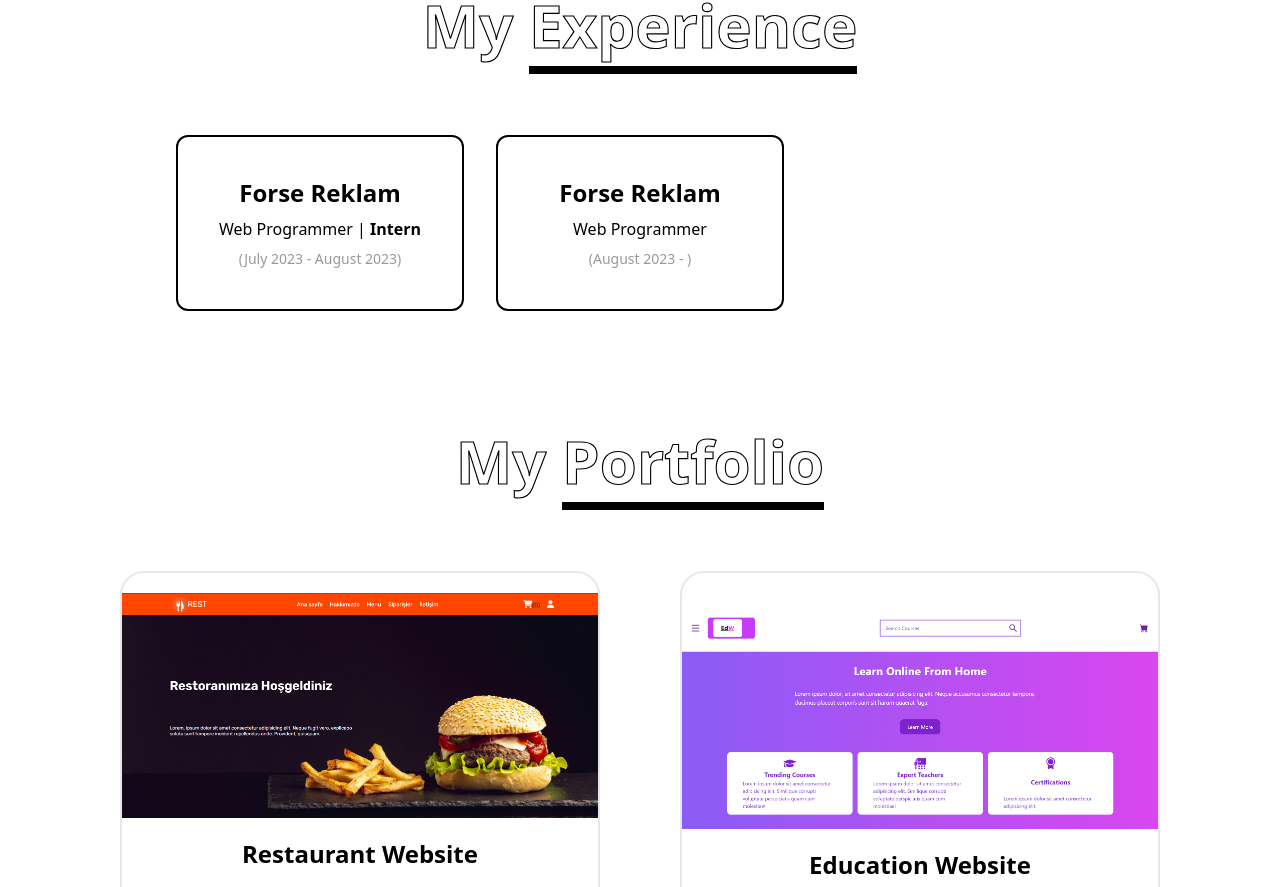
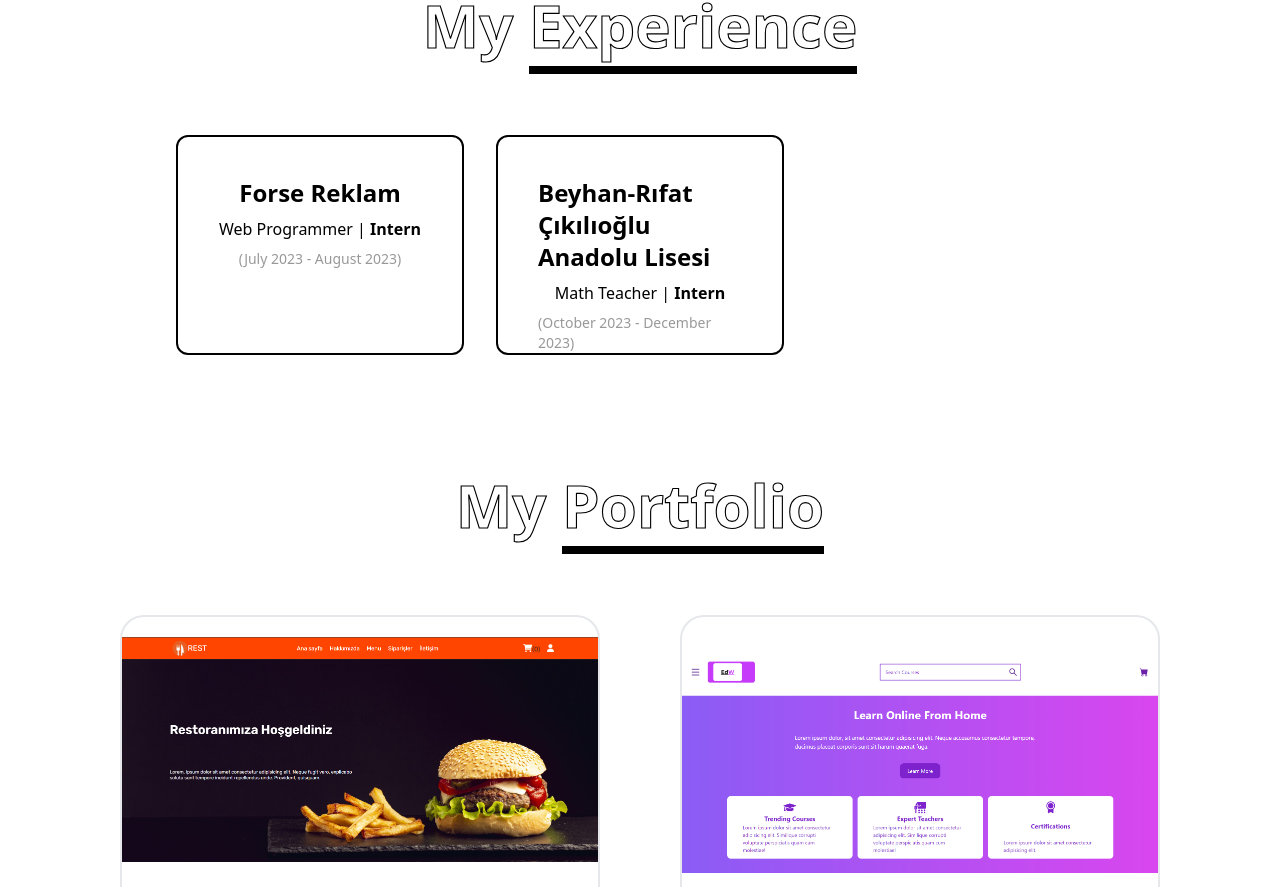
Before and after one commit to brkbaloglu/PersonalPortfolio-v2, a React (Create React App) app: page / in a window 1280 px wide. Shown: the part 1812-2699 px from the top of the page. Built offline with nearby package versions, Linux system fonts and the light colour scheme.

Commit message:
update & css update

```diff
--- a/src/pages/Experience.jsx
+++ b/src/pages/Experience.jsx
@@ -4,16 +4,17 @@ const Experience = () => {
     <div className='my-20 mx-20' id='experience'>
       <h3 className='text text-white font-bold lg:text-6xl text-4xl text-center'>My <span className='border-b-8 border-black'>Experience</span></h3>
       <div className='my-10 lg:mx-20 flex items-center flex-col sm:flex-row'>
-        <div className='flex items-center flex-col my-10 border-2 mx-4 border-black lg:w-[30%] p-10 rounded-xl'>
+
+        <div className='sm:h-[375px] md:h-[300px] lg:h-[290px] xl:h-[220px] flex items-center flex-col my-10 border-2 mx-4 border-black sm:w-[35%] lg:w-[30%] w-[300px] p-10 rounded-xl'>
             <h5 className='font-bold text-2xl'>Forse Reklam</h5>
             <p className='my-2 '>Web Programmer | <span className=' font-bold'>Intern</span></p>
             <p className='text-sm  opacity-40'>(July 2023 - August 2023)</p>
         </div>
 
-        <div className='flex items-center flex-col my-10 border-2 mx-4 border-black lg:w-[30%] p-10 rounded-xl'>
-            <h5 className='font-bold text-2xl'>Forse Reklam</h5>
-            <p className='my-2 '>Web Programmer </p>
-            <p className='text-sm  opacity-40'>(August 2023 - )</p>
+        <div className='sm:h-[375px] md:h-[300px] lg:h-[290px] xl:h-[220px] flex items-center flex-col my-10 border-2 mx-4 border-black sm:w-[35%] lg:w-[30%] w-[300px] p-10 rounded-xl'>
+            <h5 className='font-bold text-2xl'>Beyhan-Rıfat Çıkılıoğlu Anadolu Lisesi</h5>
+            <p className='my-2 '>Math Teacher | <span className=' font-bold'>Intern</span> </p>
+            <p className='text-sm  opacity-40'>(October 2023 - December 2023)</p>
         </div>
 
       </div>
```
